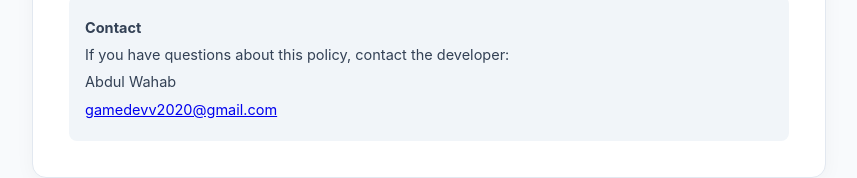
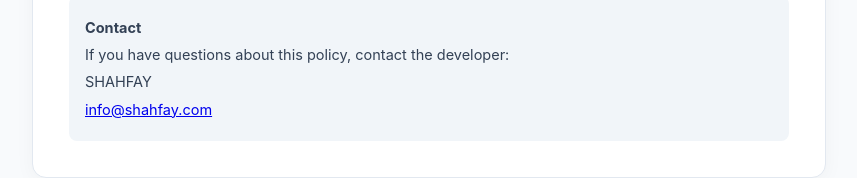
Before and after one commit to gamedevv2020/doodh-khata-privacy, a plain HTML site: page index.html in a window 1280 px wide. Shown: the part 1081-1259 px from the top of the page, without its empty margins (211-1068 px from the left). Drawn offline with Linux system fonts and the light colour scheme.

Commit message:
Update contact to SHAHFAY info@shahfay.com

```diff
--- a/index.html
+++ b/index.html
@@ -90,8 +90,8 @@
     <div class="contact">
       <p><strong>Contact</strong></p>
       <p>If you have questions about this policy, contact the developer:</p>
-      <p>Abdul Wahab</p>
-      <p><a href="mailto:gamedevv2020@gmail.com">gamedevv2020@gmail.com</a></p>
+      <p>SHAHFAY</p>
+      <p><a href="mailto:info@shahfay.com">info@shahfay.com</a></p>
     </div>
   </div>
 </body>
```
